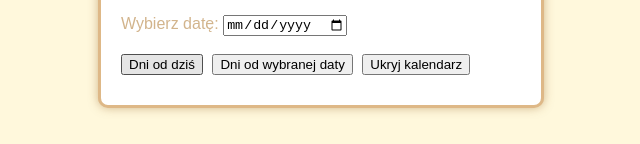
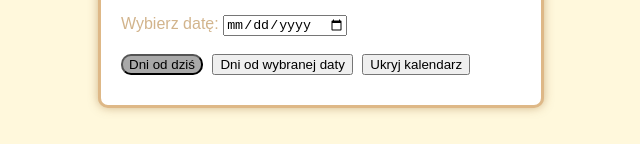
Before and after one commit to 1i2022aleksandra8/daty_zadanie_dzisiaj_i_wybrana, a plain HTML site: page index.html in a window 1280 px wide. In both pictures the pointer is over the button "Dni od dziś". Shown: the part 153-297 px from the top of the page, without its empty margins (319-959 px from the left). Drawn offline with Linux system fonts and the light colour scheme.

Commit message:
add button hover

```diff
--- a/style.css
+++ b/style.css
@@ -23,3 +23,8 @@ button {
     margin-right: 5px;
     margin-bottom: 10px;
 }
+
+button:hover {
+    background-color: #A9A9A9;
+    border-radius: 10px;
+}
```
